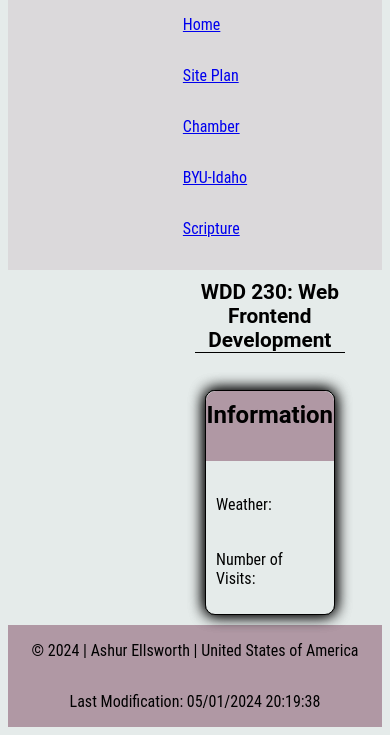
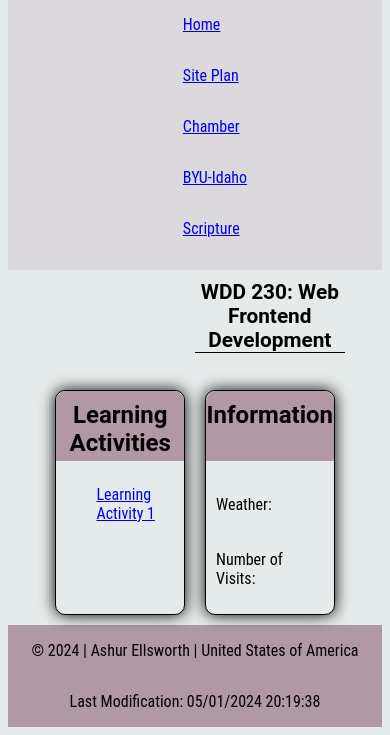
Before and after one commit to ashurellsworth/wdd230, a plain HTML site: page index.html in a window 390 px wide. Shown: the part 146-881 px from the top of the page. Drawn offline with Linux system fonts and the light colour scheme.

Commit message:
Tweaked larger.css to better format

```diff
--- a/styles/larger.css
+++ b/styles/larger.css
@@ -9,15 +9,15 @@
     }
     main {
       grid-template-columns: 1fr 1fr;
-      grid-template-rows: 110px 1fr;
+      grid-template-rows: 110px;
 
     }
     #card1 {
-      grid-column: 2/3;
+      grid-column: 1/2;
       grid-row: 2/3;
   }
   #card2 {
       grid-column: 2/3;
-      grid-row: 2/4;
+      grid-row: 2/3;
   }
   }
```
